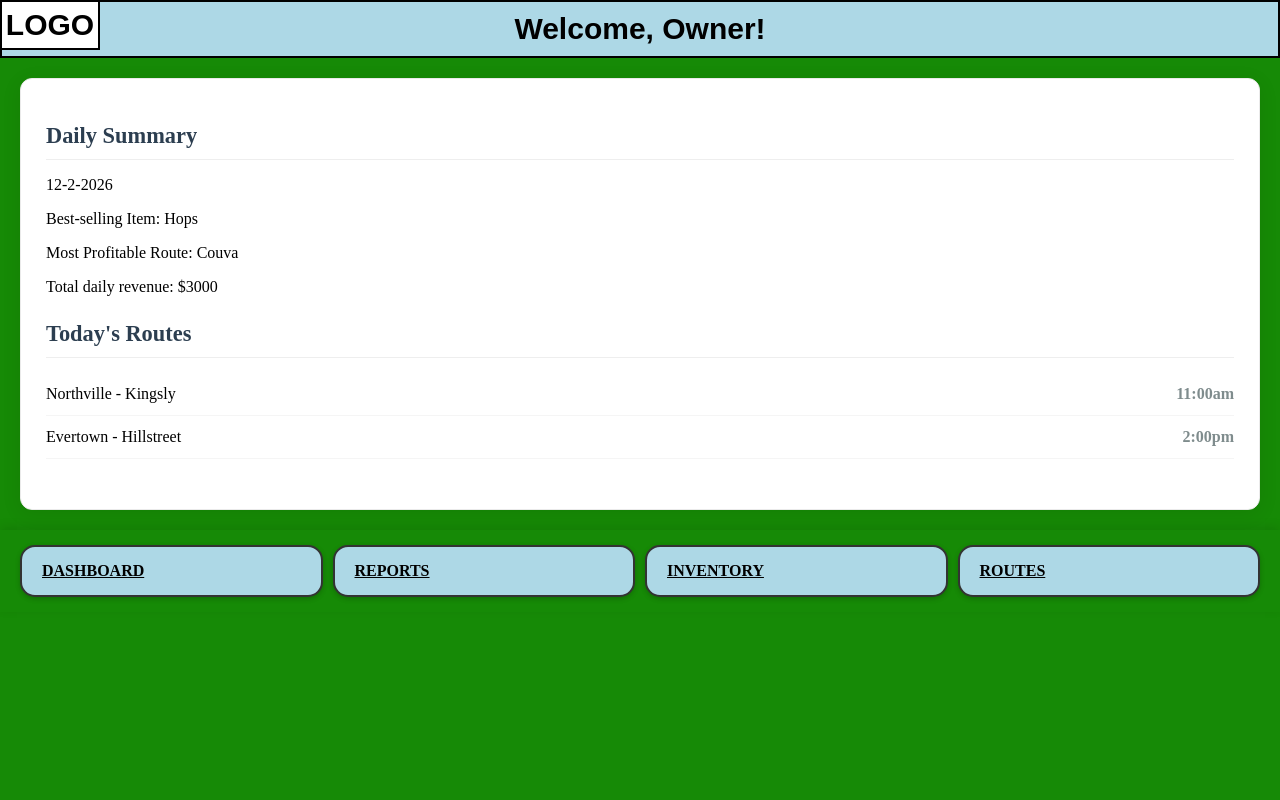
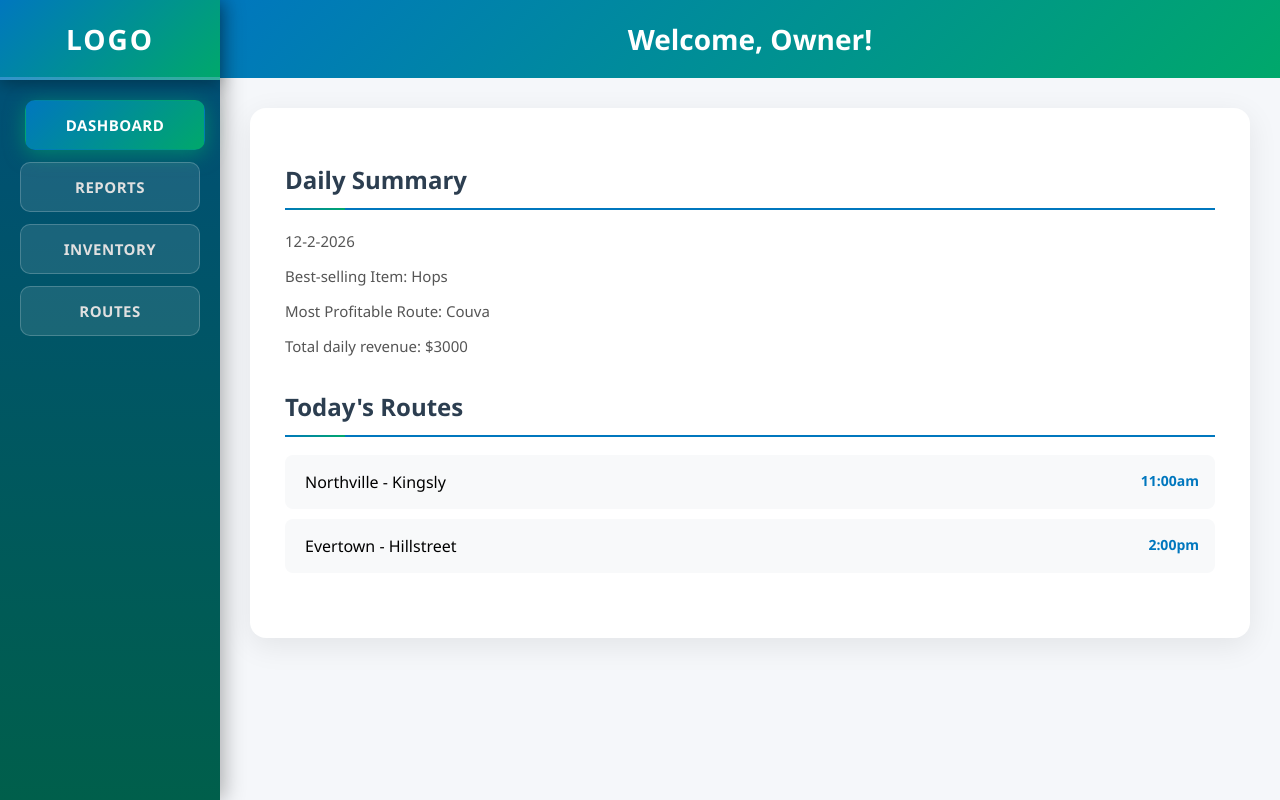
Before and after one commit to Bread-Van-Group/Bread_Van_Project, a Flask app: template App/templates/owner/homepage.html in a window 1280 px wide. Run offline with Flask 3, Linux system fonts and the light colour scheme; the template is opened without the code that fills it, so the values that code supplies are empty; some web fonts are replaced.

Commit message:
#25 Restyle Owner Homepage Layout

```diff
--- /dev/null
+++ b/App/static/styles/owner/homepage.css
@@ -0,0 +1,250 @@
+.header {
+  background: linear-gradient(135deg, #0077be 0%, #00a86b 100%);
+  padding: 20px;
+  text-align: center;
+  font-size: 28px;
+  font-weight: 600;
+  font-family: 'Segoe UI', Arial, sans-serif;
+  color: white;
+  border: none;
+  box-shadow: 0 2px 10px rgba(0,0,0,0.1);
+}
+
+* {
+  box-sizing: border-box;
+}
+
+body, html {
+  margin: 0;
+  padding: 0;
+  height: 100vh;
+  overflow: hidden;
+  background: linear-gradient(135deg, #0077be 0%, #00a86b 100%);
+  font-family: 'Segoe UI', Arial, sans-serif;
+}
+
+/* Page wrapper to hold sidebar and content */
+.page-wrapper {
+  display: flex;
+  height: 100vh;
+  width: 100%;
+}
+
+/* Sidebar navigation */
+.sidebar {
+  display: flex;
+  flex-direction: column;
+  justify-content: flex-start;
+  align-items: stretch;
+  background: linear-gradient(180deg, #004e7a 0%, #005f4b 100%);
+  padding: 100px 20px 20px 20px;
+  gap: 12px;
+  min-width: 220px;
+  max-width: 220px;
+  z-index: 10;
+  position: relative;
+  box-shadow: 4px 0 20px rgba(0,0,0,0.3);
+}
+
+/* Sidebar logo - modern style */
+.sidebar-logo {
+  position: fixed;
+  top: 0;
+  left: 0;
+  width: 220px;
+  height: 80px;
+  background: linear-gradient(135deg, #0077be 0%, #00a86b 100%);
+  color: white;
+  border: none;
+  border-bottom: 3px solid rgba(255,255,255,0.2);
+  display: flex;
+  align-items: center;
+  justify-content: center;
+  font-size: 28px;
+  font-weight: 700;
+  font-family: 'Segoe UI', Arial, sans-serif;
+  letter-spacing: 2px;
+  box-shadow: 0 4px 15px rgba(0,0,0,0.3);
+  z-index: 1000;
+}
+
+.sidebar-btn {
+  padding: 14px 20px;
+  background-color: rgba(255, 255, 255, 0.1);
+  color: #e0e0e0;
+  border: 1px solid rgba(255, 255, 255, 0.2);
+  border-radius: 10px;
+  cursor: pointer;
+  font-size: 15px;
+  font-weight: 600;
+  text-transform: uppercase;
+  letter-spacing: 0.5px;
+  transition: all 0.3s ease;
+  white-space: nowrap;
+  text-decoration: none;
+  text-align: center;
+  font-family: 'Segoe UI', Arial, sans-serif;
+  position: relative;
+  overflow: hidden;
+}
+
+.sidebar-btn::before {
+  content: '';
+  position: absolute;
+  top: 0;
+  left: -100%;
+  width: 100%;
+  height: 100%;
+  background: linear-gradient(90deg, transparent, rgba(255,255,255,0.2), transparent);
+  transition: left 0.5s;
+}
+
+.sidebar-btn:hover::before {
+  left: 100%;
+}
+
+.sidebar-btn:hover {
+  background-color: rgba(255, 255, 255, 0.15);
+  border-color: rgba(255, 255, 255, 0.4);
+  transform: translateX(5px);
+  box-shadow: 0 4px 15px rgba(0, 168, 107, 0.4);
+}
+
+.sidebar-btn:active {
+  transform: translateX(3px);
+}
+
+/* Active/highlighted state for current page */
+.sidebar-btn.active {
+  background: linear-gradient(135deg, #0077be 0%, #00a86b 100%);
+  color: #ffffff;
+  border-color: transparent;
+  box-shadow: 0 4px 20px rgba(0, 168, 107, 0.6);
+  transform: translateX(5px);
+}
+
+.sidebar-btn.active:hover {
+  background: linear-gradient(135deg, #0088d4 0%, #00c27c 100%);
+  box-shadow: 0 6px 25px rgba(0, 168, 107, 0.7);
+}
+
+/* Content wrapper for everything except sidebar */
+.content-wrapper {
+  flex: 1;
+  display: flex;
+  flex-direction: column;
+  overflow: hidden;
+  background-color: #f5f7fa;
+}
+
+.main-content {
+  flex: 1;
+  overflow-y: auto;
+  padding: 30px;
+  background-color: #f5f7fa;
+}
+
+.page-container {
+  display: flex;
+  flex-direction: row;
+  height: calc(100vh - 140px);
+  width: 100%;
+}
+
+.map-container {
+  flex: 1;
+  width: 100%;
+  padding: 20px;
+  min-height: 0;
+}
+
+.map {
+  width: 100%;
+  height: 100%;
+  border-radius: 25px;
+}
+
+/* Remove old button-container styles since we're using sidebar now */
+.button-container {
+  display: none;
+}
+
+/* using for card in owner */
+.content-card {
+  background: white;
+  border-radius: 16px;
+  box-shadow: 0 8px 30px rgba(0, 0, 0, 0.08);
+  padding: 35px;
+  margin: 0;
+  border: none;
+  transition: transform 0.3s ease, box-shadow 0.3s ease;
+}
+
+.content-card:hover {
+  transform: translateY(-2px);
+  box-shadow: 0 12px 40px rgba(0, 0, 0, 0.12);
+}
+
+.section {
+  margin-bottom: 30px;
+}
+
+.section h2 {
+  color: #2c3e50;
+  font-size: 1.5rem;
+  font-weight: 700;
+  margin-bottom: 18px;
+  padding-bottom: 12px;
+  border-bottom: 2px solid #0077be;
+  position: relative;
+}
+
+.section h2::after {
+  content: '';
+  position: absolute;
+  bottom: -2px;
+  left: 0;
+  width: 60px;
+  height: 2px;
+  background: linear-gradient(90deg, #0077be, #00a86b);
+}
+
+.section p {
+  color: #555;
+  font-size: 15px;
+  line-height: 1.8;
+  margin: 8px 0;
+}
+
+.route-item {
+  display: flex;
+  justify-content: space-between;
+  padding: 16px;
+  margin: 10px 0;
+  background: #f8f9fa;
+  border-left: 4px solid transparent;
+  border-radius: 8px;
+  cursor: pointer;
+  transition: all 0.3s ease;
+}
+
+.route-item:hover {
+  background-color: #e8f4f8;
+  border-left-color: #0077be;
+  transform: translateX(5px);
+  box-shadow: 0 4px 12px rgba(0, 119, 190, 0.15);
+}
+
+.route-item.selected {
+  background-color: #e8f4f8;
+  border-left-color: #0077be;
+  box-shadow: 0 4px 12px rgba(0, 119, 190, 0.2);
+}
+
+.time {
+  color: #0077be;
+  font-weight: 700;
+  min-width: 80px;
+  text-align: right;
+  font-size: 14px;
+}
--- a/App/templates/owner/homepage.html
+++ b/App/templates/owner/homepage.html
@@ -3,15 +3,25 @@
 {% block title %}Owner Dashboard{% endblock %}
 
 {% block head %}
-  <link rel="stylesheet" href="{{ url_for('static', filename='styles/user/homepage.css') }}">
+  <link rel="stylesheet" href="{{ url_for('static', filename='styles/owner/homepage.css') }}">
   {{ super() }}
 {% endblock %}
 
 {% block content %}
-<div class="header">Welcome, Owner!
-  <div class="logo">LOGO</div>
+<div class="page-wrapper">
+  <!-- Sidebar Navigation -->
+  <div class="sidebar">
+    <div class="sidebar-logo">LOGO</div>
+    <a class="sidebar-btn active" href="{{ url_for('index_views.owner_homepage') }}">Dashboard</a>
+    <a class="sidebar-btn" href="{{ url_for('index_views.owner_report') }}">Reports</a>
+    <a class="sidebar-btn" href="#">Inventory</a>
+    <a class="sidebar-btn" href="#">Routes</a>
   </div>
 
+  <!-- Main Content Area -->
+  <div class="content-wrapper">
+    <div class="header">Welcome, Owner!
+    </div>
 
     <div class="main-content">
       <!-- White card container with shadow and rounded corners -->
@@ -38,12 +48,6 @@
       </div>
     </div>
   </div>
-
-<div class="button-container">
-  <a class="bottom-btn" href="{{ url_for('index_views.owner_homepage') }}">Dashboard</a>
-  <a class="bottom-btn" href="{{ url_for('index_views.owner_report') }}">Reports</a>
-  <a class="bottom-btn" href="#">Inventory</a>
-  <a class="bottom-btn" href="#">Routes</a>
 </div>
 {% endblock %}
 
```
Lines whose indentation alone changed are shown as unchanged.
